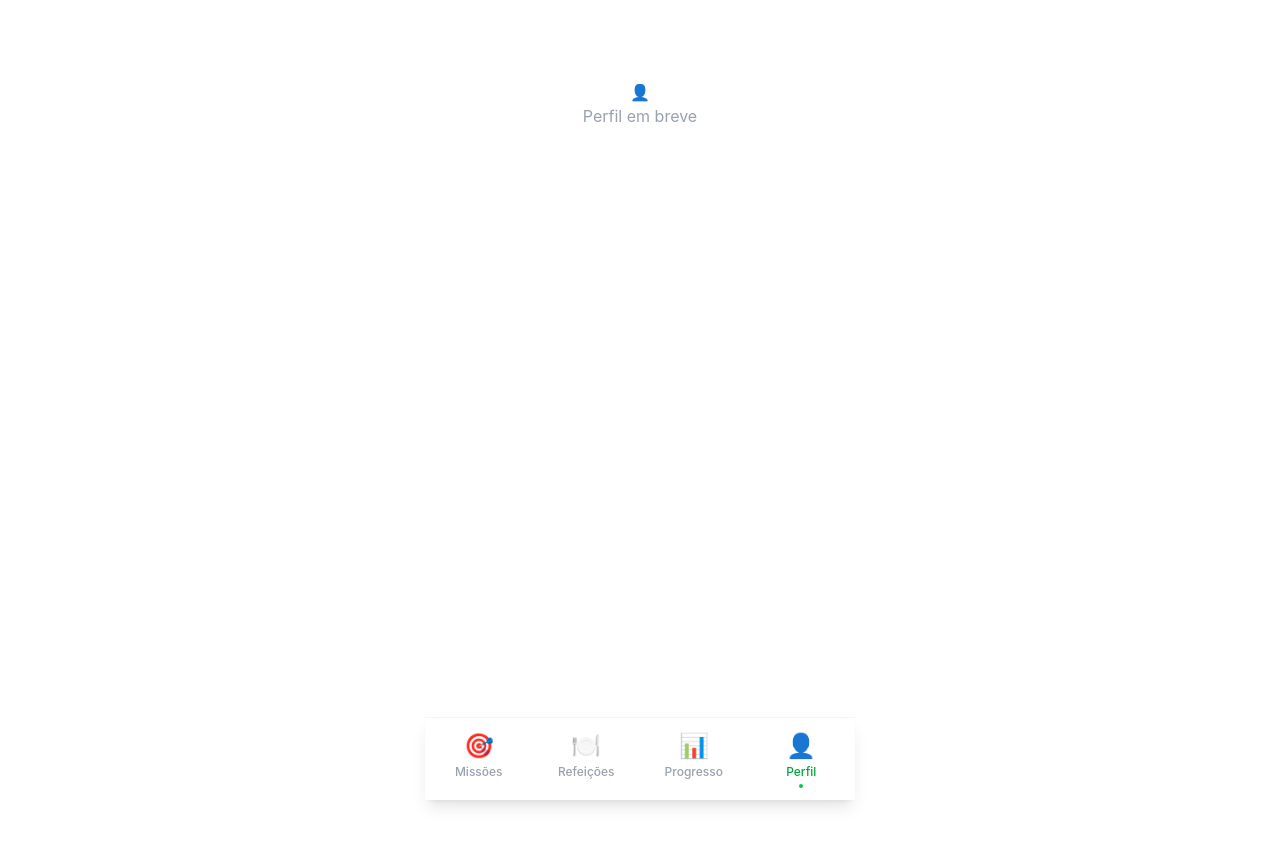
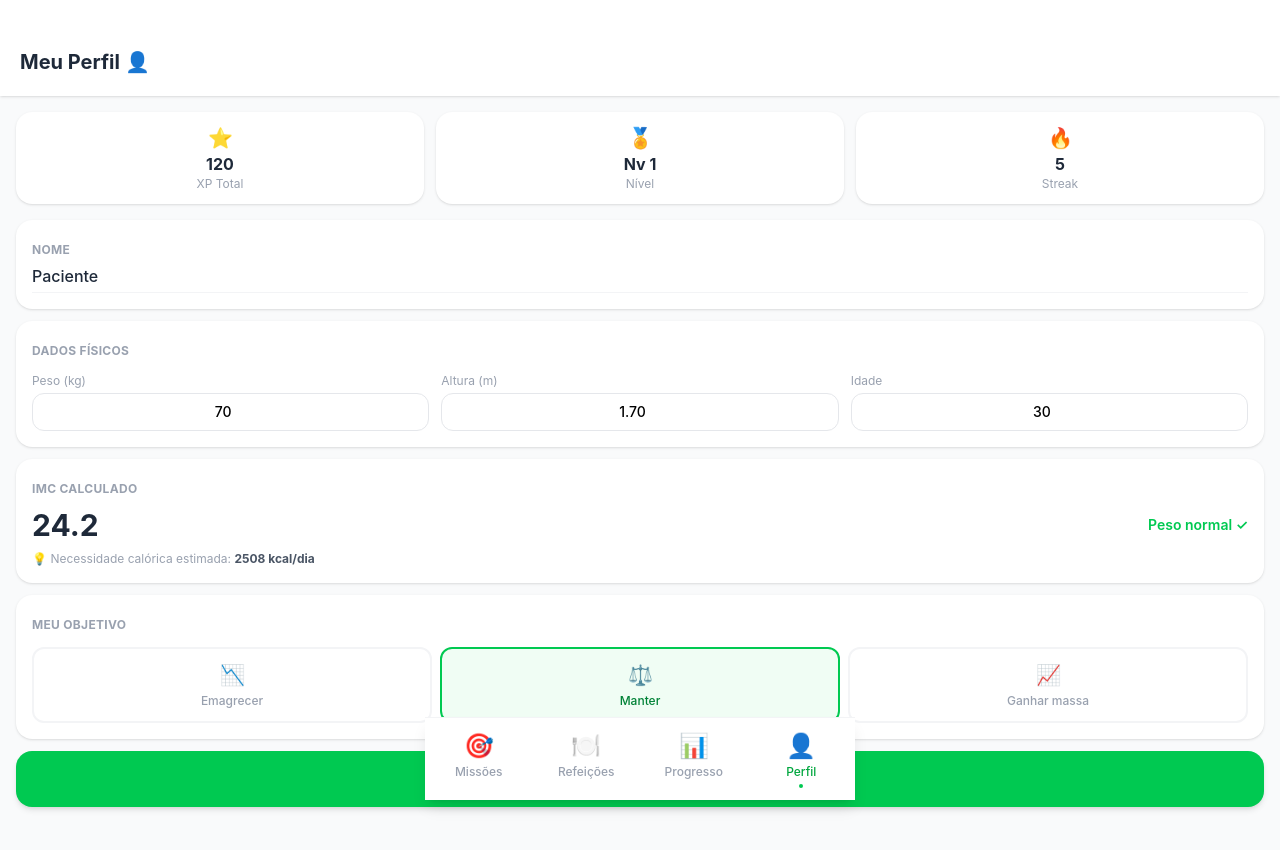
Before and after one commit to MauValva/NutriQuest, a React (Vite) app: page /perfil in a window 1280 px wide. Shown: the top 850 px of the page. Before the commit the page ends 800 px from the top, so only its background shows below. Built offline with nearby package versions, Linux system fonts and the light colour scheme.

Commit message:
feat: tela de perfil com calculo de IMC e calorias diarias

```diff
--- a/src/App.tsx
+++ b/src/App.tsx
@@ -4,6 +4,7 @@ import NavegacaoInferior from "./components/NavegacaoInferior";
 import TelaMissoes from "./pages/TelaMissoes";
 import TelaRefeicoes from "./pages/TelaRefeicoes";
 import TelaProgresso from "./pages/TelaProgresso";
+import TelaPerfil from "./pages/TelaPerfil";
 
 function App() {
   return (
@@ -13,16 +14,7 @@ function App() {
           <Route path="/" element={<TelaMissoes />} />
           <Route path="/refeicoes" element={<TelaRefeicoes />} />
           <Route path="/progresso" element={<TelaProgresso />} />
-          <Route
-            path="/perfil"
-            element={
-              <div className="p-8 text-center text-gray-400 pt-20">
-                👤
-                <br />
-                Perfil em breve
-              </div>
-            }
-          />
+          <Route path="/perfil" element={<TelaPerfil />} />
         </Routes>
         <NavegacaoInferior />
       </BrowserRouter>
--- /dev/null
+++ b/src/pages/TelaPerfil.tsx
@@ -0,0 +1,194 @@
+import { useState } from "react";
+import { useApp } from "../contexts/AppContext";
+
+type Objetivo = "emagrecer" | "manter" | "ganhar";
+
+export default function TelaPerfil() {
+  const { xpTotal, nivel, streakDias } = useApp();
+  const [nome, setNome] = useState("Paciente");
+  const [peso, setPeso] = useState("70");
+  const [altura, setAltura] = useState("1.70");
+  const [idade, setIdade] = useState("30");
+  const [objetivo, setObjetivo] = useState<Objetivo>("manter");
+  const [salvando, setSalvando] = useState(false);
+  const [salvo, setSalvo] = useState(false);
+
+  const imc =
+    peso && altura ? (Number(peso) / Number(altura) ** 2).toFixed(1) : null;
+
+  const classificacaoIMC = (imc: number) => {
+    if (imc < 18.5) return { texto: "Abaixo do peso", cor: "text-blue-500" };
+    if (imc < 25) return { texto: "Peso normal ✓", cor: "text-green-500" };
+    if (imc < 30) return { texto: "Sobrepeso", cor: "text-yellow-500" };
+    return { texto: "Obesidade", cor: "text-red-500" };
+  };
+
+  const tmb =
+    peso && altura && idade
+      ? Math.round(
+          10 * Number(peso) +
+            6.25 * Number(altura) * 100 -
+            5 * Number(idade) +
+            5,
+        )
+      : null;
+
+  const caloriasDiarias = tmb ? Math.round(tmb * 1.55) : null;
+
+  function salvarPerfil() {
+    setSalvando(true);
+    setTimeout(() => {
+      setSalvando(false);
+      setSalvo(true);
+      setTimeout(() => setSalvo(false), 2000);
+    }, 800);
+  }
+
+  const objetivos = [
+    { tipo: "emagrecer" as Objetivo, icone: "📉", label: "Emagrecer" },
+    { tipo: "manter" as Objetivo, icone: "⚖️", label: "Manter" },
+    { tipo: "ganhar" as Objetivo, icone: "📈", label: "Ganhar massa" },
+  ];
+
+  return (
+    <div className="min-h-screen bg-gray-50 pb-24">
+      {/* Header */}
+      <div className="bg-white shadow-sm px-5 pt-12 pb-5">
+        <h1 className="text-xl font-bold text-gray-800">Meu Perfil 👤</h1>
+      </div>
+
+      {/* Card de stats */}
+      <div className="px-4 mt-4 grid grid-cols-3 gap-3">
+        {[
+          { icone: "⭐", valor: xpTotal, label: "XP Total" },
+          { icone: "🏅", valor: `Nv ${nivel}`, label: "Nível" },
+          { icone: "🔥", valor: streakDias, label: "Streak" },
+        ].map((s) => (
+          <div
+            key={s.label}
+            className="bg-white rounded-2xl p-3 text-center shadow-sm"
+          >
+            <p className="text-xl">{s.icone}</p>
+            <p className="font-bold text-gray-800">{s.valor}</p>
+            <p className="text-xs text-gray-400">{s.label}</p>
+          </div>
+        ))}
+      </div>
+
+      {/* Formulário */}
+      <div className="px-4 mt-4 space-y-3">
+        {/* Nome */}
+        <div className="bg-white rounded-2xl p-4 shadow-sm">
+          <label className="text-xs font-bold text-gray-400 uppercase tracking-wide">
+            Nome
+          </label>
+          <input
+            value={nome}
+            onChange={(e) => setNome(e.target.value)}
+            className="w-full mt-1 text-gray-800 font-medium outline-none
+              border-b border-gray-100 pb-1 focus:border-green-400"
+          />
+        </div>
+
+        {/* Dados físicos */}
+        <div className="bg-white rounded-2xl p-4 shadow-sm">
+          <label className="text-xs font-bold text-gray-400 uppercase tracking-wide">
+            Dados Físicos
+          </label>
+          <div className="grid grid-cols-3 gap-3 mt-3">
+            {[
+              {
+                label: "Peso (kg)",
+                value: peso,
+                setter: setPeso,
+                placeholder: "70",
+              },
+              {
+                label: "Altura (m)",
+                value: altura,
+                setter: setAltura,
+                placeholder: "1.70",
+              },
+              {
+                label: "Idade",
+                value: idade,
+                setter: setIdade,
+                placeholder: "30",
+              },
+            ].map((field) => (
+              <div key={field.label}>
+                <p className="text-xs text-gray-400 mb-1">{field.label}</p>
+                <input
+                  type="number"
+                  value={field.value}
+                  onChange={(e) => field.setter(e.target.value)}
+                  placeholder={field.placeholder}
+                  className="w-full border border-gray-200 rounded-xl px-3 py-2
+                    text-sm text-center outline-none focus:border-green-400 font-medium"
+                />
+              </div>
+            ))}
+          </div>
+        </div>
+
+        {/* IMC calculado */}
+        {imc && (
+          <div className="bg-white rounded-2xl p-4 shadow-sm">
+            <label className="text-xs font-bold text-gray-400 uppercase tracking-wide">
+              IMC Calculado
+            </label>
+            <div className="flex items-center justify-between mt-2">
+              <span className="text-3xl font-bold text-gray-800">{imc}</span>
+              <span
+                className={`font-semibold text-sm ${classificacaoIMC(Number(imc)).cor}`}
+              >
+                {classificacaoIMC(Number(imc)).texto}
+              </span>
+            </div>
+            {caloriasDiarias && (
+              <p className="text-xs text-gray-400 mt-2">
+                💡 Necessidade calórica estimada:{" "}
+                <b className="text-gray-600">{caloriasDiarias} kcal/dia</b>
+              </p>
+            )}
+          </div>
+        )}
+
+        {/* Objetivo */}
+        <div className="bg-white rounded-2xl p-4 shadow-sm">
+          <label className="text-xs font-bold text-gray-400 uppercase tracking-wide">
+            Meu Objetivo
+          </label>
+          <div className="flex gap-2 mt-3">
+            {objetivos.map((o) => (
+              <button
+                key={o.tipo}
+                onClick={() => setObjetivo(o.tipo)}
+                className={`flex-1 flex flex-col items-center gap-1 py-3 rounded-xl
+                  border-2 transition-all text-sm font-medium
+                  ${
+                    objetivo === o.tipo
+                      ? "border-green-500 bg-green-50 text-green-700"
+                      : "border-gray-100 text-gray-400"
+                  }`}
+              >
+                <span className="text-xl">{o.icone}</span>
+                <span className="text-xs">{o.label}</span>
+              </button>
+            ))}
+          </div>
+        </div>
+
+        {/* Botão salvar */}
+        <button
+          onClick={salvarPerfil}
+          className={`w-full font-bold py-4 rounded-2xl shadow-md
+            active:scale-95 transition-all
+            ${salvo ? "bg-green-400 text-white" : "bg-green-500 text-white"}`}
+        >
+          {salvando ? "💾 Salvando..." : salvo ? "✓ Salvo!" : "Salvar Perfil"}
+        </button>
+      </div>
+    </div>
+  );
+}
```
